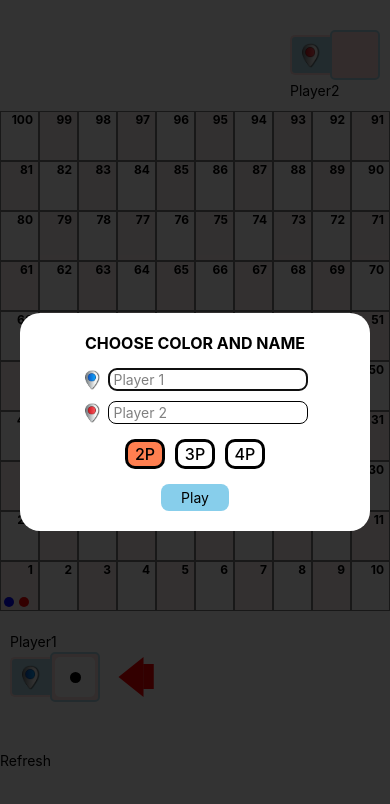
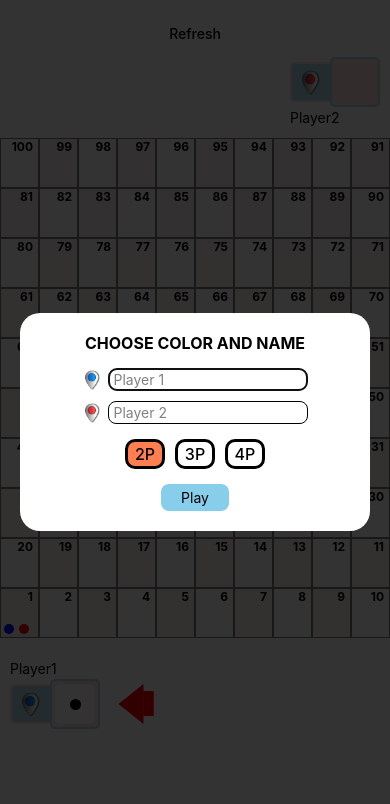
Before and after one commit to srikanth41684/snakeAndLadder, a React Native app: screen /play in a window 390 px wide. Shown: the top 804 px of the page. Built offline with nearby package versions, Linux system fonts and the light colour scheme.

Commit message:
snakes added

```diff
--- a/scr/main/components/CustomSnakes.js
+++ b/scr/main/components/CustomSnakes.js
@@ -22,16 +22,32 @@ const CustomSnakes = ({x1, y1, x2, y2, color, show}) => {
         <View
           style={{
             alignItems: 'center',
-            left: angle > 0 ? `${x1 - 5}%` : `${x1}%`,
-            top: y1 - 5,
-            width: 30,
+            left:
+              angle > 0
+                ? `${x1 - 5}%`
+                : angle == 0
+                ? `${x1 - 3}%`
+                : `${x1 - 3}%`,
+            top: y1 - 8,
+            width: 40,
             zIndex: show + 2,
-            height: angle < 0 ? distance + 15 : distance,
+            height:
+              angle < 0
+                ? distance + 15
+                : angle == 0
+                ? distance + 20
+                : distance + 15,
+            // height: distance,
             overflow: 'hidden',
             transform: [
               {translateX: -5},
               {translateY: -distance / 2},
-              {rotate: `${-angle}deg`},
+              {
+                rotate:
+                  angle > 20 && angle < 35
+                    ? `${-angle + 5}deg`
+                    : `${-angle}deg`,
+              },
               {translateX: 5},
               {translateY: distance / 2},
             ],
@@ -40,6 +56,7 @@ const CustomSnakes = ({x1, y1, x2, y2, color, show}) => {
             <View
               style={{
                 position: 'relative',
+                zIndex: 12,
               }}>
               <Image
                 style={{
@@ -47,23 +64,80 @@ const CustomSnakes = ({x1, y1, x2, y2, color, show}) => {
                   height: 25,
                   resizeMode: 'center',
                   position: 'absolute',
-                  zIndex: 5,
+                  zIndex: 12,
+                  // top: 0,
                 }}
                 source={require('../../../assets/images/snakeface.png')}
                 alt="snakeface"
               />
+            </View>
+            {Array.from({length: 5}).map((_, index) => (
               <View
+                key={index}
                 style={{
-                  width: 10,
-                  height: 25,
-                  backgroundColor: color,
-                  position: 'absolute',
-                  left: 7,
-                  top: 10,
-                  borderBottomRightRadius: 10,
-                }}></View>
-            </View>
-            {Array.from({length: 10}).map((_, index) => (
+                  width: 30,
+                  height: 100,
+                  position: 'relative',
+                  // top: index > 0 ? 0 : 10,
+                  bottom: index > 0 ? index * 38 : 0,
+                  alignItems: 'center',
+                  zIndex: 10,
+                  marginTop: 12,
+                }}>
+                <View
+                  style={{
+                    position: 'absolute',
+                    left: -4,
+                    top: -20,
+                    width: 8,
+                    height: 8,
+                    borderRadius: 10,
+                    backgroundColor: '#fff',
+                  }}></View>
+                <View
+                  style={{
+                    width: 40,
+                    height: 50,
+                    borderTopWidth: 10,
+                    borderRightWidth: 10,
+                    borderColor: color,
+                    borderBottomRightRadius: 0,
+                    borderTopLeftRadius: 20,
+                    // borderRadius: 20,
+                    transform: [{rotate: '45deg'}],
+                    position: 'relative',
+                    right: 7,
+                    top: 0,
+                  }}></View>
+                <View
+                  style={{
+                    position: 'absolute',
+                    left: 23,
+                    top: 17,
+                    width: 8,
+                    height: 8,
+                    borderRadius: 10,
+                    backgroundColor: 'orange',
+                    zIndex: 10,
+                  }}></View>
+                <View
+                  style={{
+                    width: 40,
+                    height: 50,
+                    borderBottomWidth: 10,
+                    borderLeftWidth: 10,
+                    borderColor: color,
+                    borderBottomRightRadius: 0,
+                    borderTopLeftRadius: 0,
+                    borderRadius: 20,
+                    transform: [{rotate: '45deg'}],
+                    position: 'relative',
+                    left: 3,
+                    bottom: 20,
+                  }}></View>
+              </View>
+            ))}
+            {/* {Array.from({length: 10}).map((_, index) => (
               <View
                 key={index}
                 style={{
@@ -110,7 +184,7 @@ const CustomSnakes = ({x1, y1, x2, y2, color, show}) => {
                   )}
                 </View>
               </View>
-            ))}
+            ))} */}
           </View>
           {/* <View
             style={{
--- a/scr/main/screens/HomeScreen.js
+++ b/scr/main/screens/HomeScreen.js
@@ -49,8 +49,8 @@ const HomeScreen = () => {
           <View
             style={{
               flex: 1,
-              // alignItems: 'center',
-              // justifyContent: 'center',
+              alignItems: 'center',
+              justifyContent: 'center',
             }}>
             <TouchableWithoutFeedback
               onPress={() => {
@@ -88,10 +88,15 @@ const HomeScreen = () => {
                 </Text>
               </View>
             </TouchableWithoutFeedback>
-            <View>
+            {/* <View
+              style={{
+                // alignItems: 'center',
+              }}>
               <View
                 style={{
                   position: 'relative',
+                  top: -40,
+                  // left: 5,
                 }}>
                 <Image
                   style={{
@@ -119,54 +124,135 @@ const HomeScreen = () => {
                 <View
                   key={index}
                   style={{
-                    width: 25,
+                    width: 50,
+                    height: 100,
                     position: 'relative',
-                    top: 30,
+                    bottom: index > 0 ? index * 22 : 0,
                   }}>
                   <View
                     style={{
-                      width: 20,
-                      height: 40,
-                      borderLeftWidth: index % 2 === 0 ? 10 : 0,
-                      position: 'relative',
-                      borderBottomLeftRadius: 50,
-                      borderTopLeftRadius: 50,
-                      borderRightWidth: index % 2 !== 0 ? 10 : 0,
-                      borderTopRightRadius: 50,
-                      borderBottomRightRadius: 50,
-                      borderColor: 'green',
-                    }}>
-                    {index > 0 && (
+                      position: 'absolute',
+                      left: 8,
+                      top: -10,
+                      width: 8,
+                      height: 8,
+                      borderRadius: 10,
+                      backgroundColor: '#fff',
+                    }}></View>
                   <View
                     style={{
-                          width: 10,
-                          height: 25,
+                      width: 50,
+                      height: 50,
+                      borderTopWidth: 12,
+                      borderRightWidth: 12,
+                      borderColor: 'green',
+                      borderBottomRightRadius: 0,
+                      borderTopLeftRadius: 20,
+                      borderRadius: 20,
+                      transform: [{rotate: '45deg'}],
+                      position: 'relative',
+                      right: 7,
+                      top: 5,
+                    }}></View>
+                  <View
+                    style={{
+                      position: 'absolute',
+                      left: 34,
+                      top: 30,
+                      width: 8,
+                      height: 8,
                       borderRadius: 10,
-                          backgroundColor: 'green',
-                          position: 'absolute',
-                          top: index % 2 !== 0 ? -12 : -10,
-                          left: index % 2 !== 0 ? 5 : -5,
-                          transform: [
-                            {rotate: index % 2 !== 0 ? '-35deg' : '30deg'},
-                          ],
+                      backgroundColor: 'orange',
                     }}></View>
-                    )}
+                  <View
+                    style={{
+                      width: 50,
+                      height: 50,
+                      borderBottomWidth: 12,
+                      borderLeftWidth: 12,
+                      borderColor: 'green',
+                      borderBottomRightRadius: 0,
+                      borderTopLeftRadius: 0,
+                      borderRadius: 20,
+                      transform: [{rotate: '45deg'}],
+                      position: 'relative',
+                      left: 7,
+                      bottom: 5,
+                    }}></View>
                 </View>
-
+              ))}
+            </View> */}
             {/* <View
               style={{
-                      width: 20,
+                height: 280,
+                width: 40,
+                alignItems: 'center',
+              }}>
+              {Array.from({length: 5}).map((_, index) => (
+                <View
+                  key={index}
+                  style={{
+                    width: 30,
+                    height: 100,
+                    position: 'relative',
+                    bottom: index > 0 ? index * 26 : 0,
+                    alignItems: 'center',
+                    zIndex: 9999,
+                  }}>
+                  <View
+                    style={{
+                      position: 'absolute',
+                      left: -4,
+                      top: -20,
+                      width: 8,
+                      height: 8,
+                      borderRadius: 10,
+                      backgroundColor: '#fff',
+                    }}></View>
+                  <View
+                    style={{
+                      width: 40,
                       height: 50,
+                      borderTopWidth: 10,
                       borderRightWidth: 10,
-                      borderTopRightRadius: 25,
-                      borderBottomRightRadius: 25,
-                      alignSelf: 'flex-end',
+                      borderColor: 'green',
+                      borderBottomRightRadius: 0,
+                      borderTopLeftRadius: 20,
+                      borderRadius: 20,
+                      transform: [{rotate: '45deg'}],
                       position: 'relative',
-                      bottom: 5,
-                    }}></View> */}
+                      right: 7,
+                      top: 0,
+                    }}></View>
+                  <View
+                    style={{
+                      position: 'absolute',
+                      left: 23,
+                      top: 17,
+                      width: 8,
+                      height: 8,
+                      borderRadius: 10,
+                      backgroundColor: 'orange',
+                      zIndex: 10,
+                    }}></View>
+                  <View
+                    style={{
+                      width: 40,
+                      height: 50,
+                      borderBottomWidth: 10,
+                      borderLeftWidth: 10,
+                      borderColor: 'green',
+                      borderBottomRightRadius: 0,
+                      borderTopLeftRadius: 0,
+                      borderRadius: 20,
+                      transform: [{rotate: '45deg'}],
+                      position: 'relative',
+                      left: 3,
+                      bottom: 20,
+                    }}></View>
                 </View>
               ))}
-            </View>
+            </View> */}
           </View>
         </View>
       </View>
--- a/scr/main/screens/PlayGameScreen.js
+++ b/scr/main/screens/PlayGameScreen.js
@@ -585,6 +585,28 @@ const PlayGameScreen = () => {
           backgroundColor: '#fff',
           paddingTop: 20,
         }}>
+        <TouchableWithoutFeedback
+          onPress={() => {
+            setCommObj(prev => ({
+              ...prev,
+              refresh: !prev.resizeMode,
+            }));
+          }}>
+          <View
+            style={{
+              paddingVertical: 5,
+              alignItems: 'center',
+            }}>
+            <Text
+              style={{
+                color: '#000',
+                fontSize: 14,
+                fontWeight: '500',
+              }}>
+              Refresh
+            </Text>
+          </View>
+        </TouchableWithoutFeedback>
         <View
           style={{
             paddingHorizontal: 10,
@@ -680,7 +702,7 @@ const PlayGameScreen = () => {
                   y1={item.y1}
                   x2={item.x2}
                   y2={item.y2}
-                  color={colors[Math.floor(Math.random() * colors.length)]}
+                  color={colors[index]}
                   show={index}
                 />
               );
@@ -1096,26 +1118,6 @@ const PlayGameScreen = () => {
             </View>
           )}
         </View>
-        <TouchableWithoutFeedback
-          onPress={() => {
-            setCommObj(prev => ({
-              ...prev,
-              refresh: !prev.resizeMode,
-            }));
-          }}>
-          <View
-            style={{
-              paddingVertical: 30,
-              marginTop: 20,
-            }}>
-            <Text
-              style={{
-                color: '#000',
-              }}>
-              Refresh
-            </Text>
-          </View>
-        </TouchableWithoutFeedback>
         {commObj.playerOneCount == 100 ||
         commObj.playerTwoCount == 100 ||
         commObj.PlayerThreeCount == 100 ||
```
Lines whose indentation alone changed are shown as unchanged.
